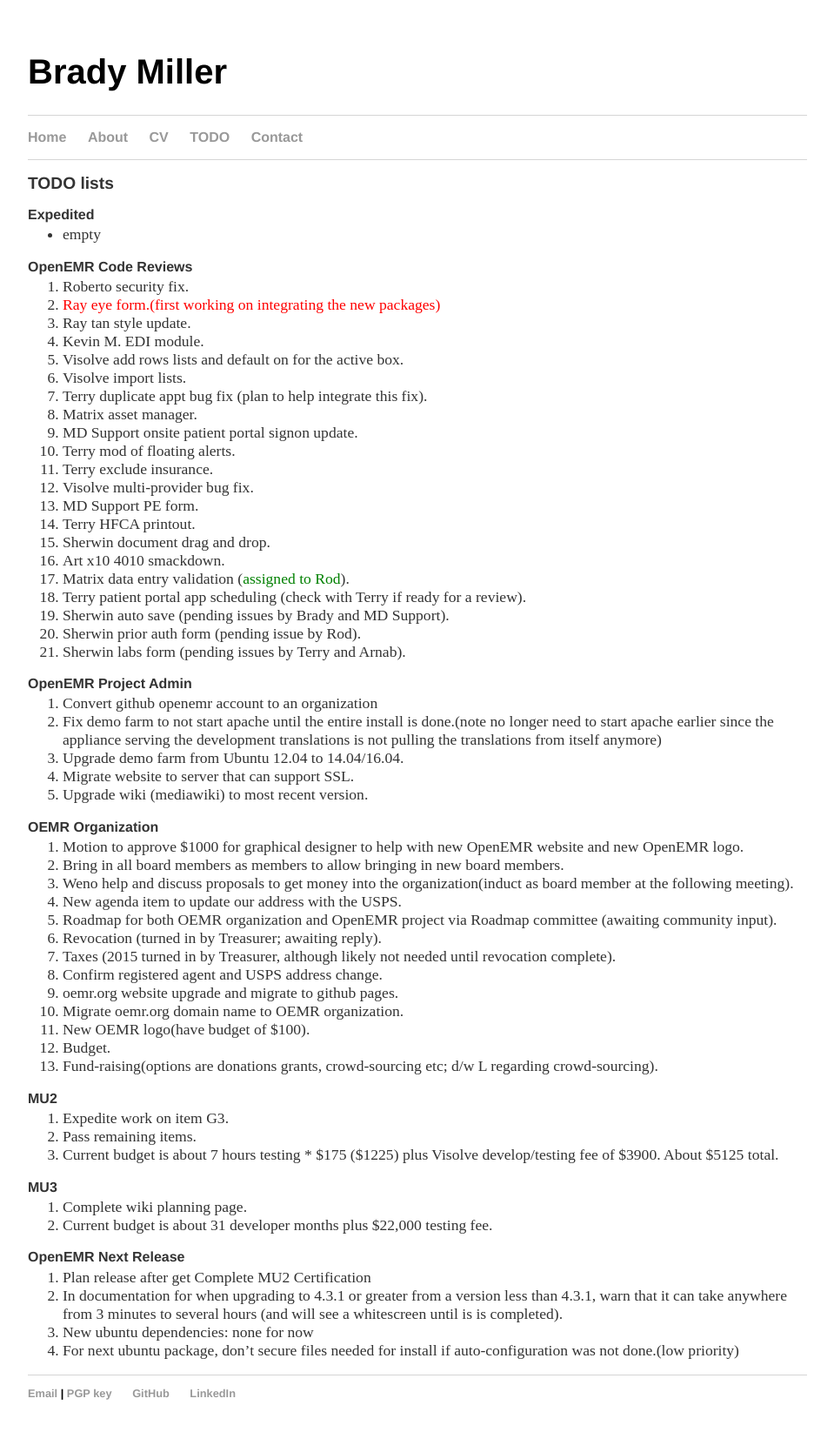
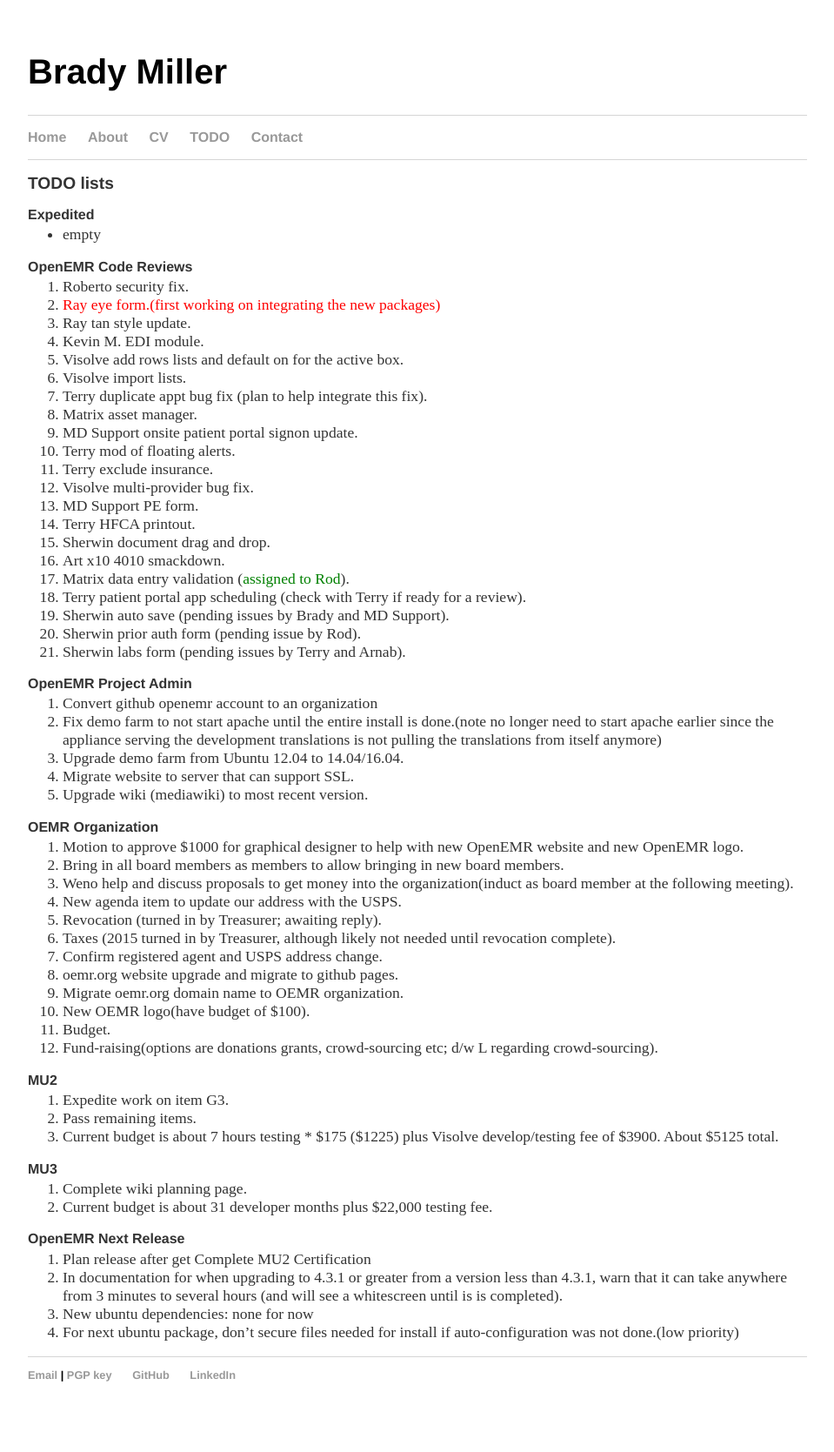
Before and after one commit to bradymiller/bradymiller.github.io, a Jekyll site: the page built from todo/index.md, in a window 1280 px wide. Shown: the whole page at 87% size, without its empty margins (160-1119 px from the left). Built offline with Jekyll 4.4.1, drawn with Linux system fonts in a browser that asks for light colours; after the commit the page ends 1648 px from its top, so only the background shows below that.

Commit message:
Update todo list

```diff
--- a/todo/index.md
+++ b/todo/index.md
@@ -41,7 +41,6 @@
 1. Bring in all board members as members to allow bringing in new board members.
 1. Weno help and discuss proposals to get money into the organization(induct as board member at the following meeting).
 1. New agenda item to update our address with the USPS.
-1. Roadmap for both OEMR organization and OpenEMR project via Roadmap committee (awaiting community input).
 1. Revocation (turned in by Treasurer; awaiting reply).
 1. Taxes (2015 turned in by Treasurer, although likely not needed until revocation complete).
 1. Confirm registered agent and USPS address change.
```
